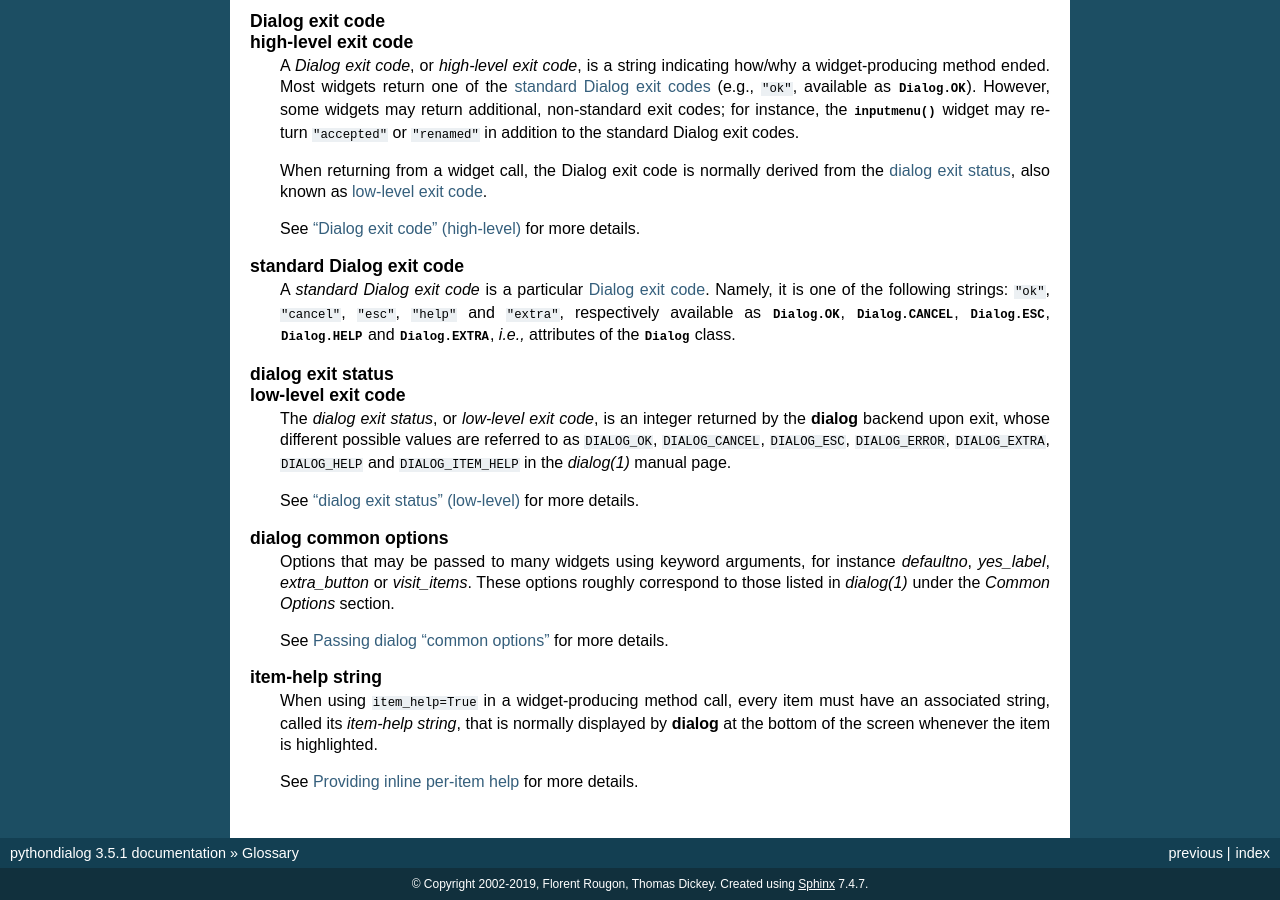
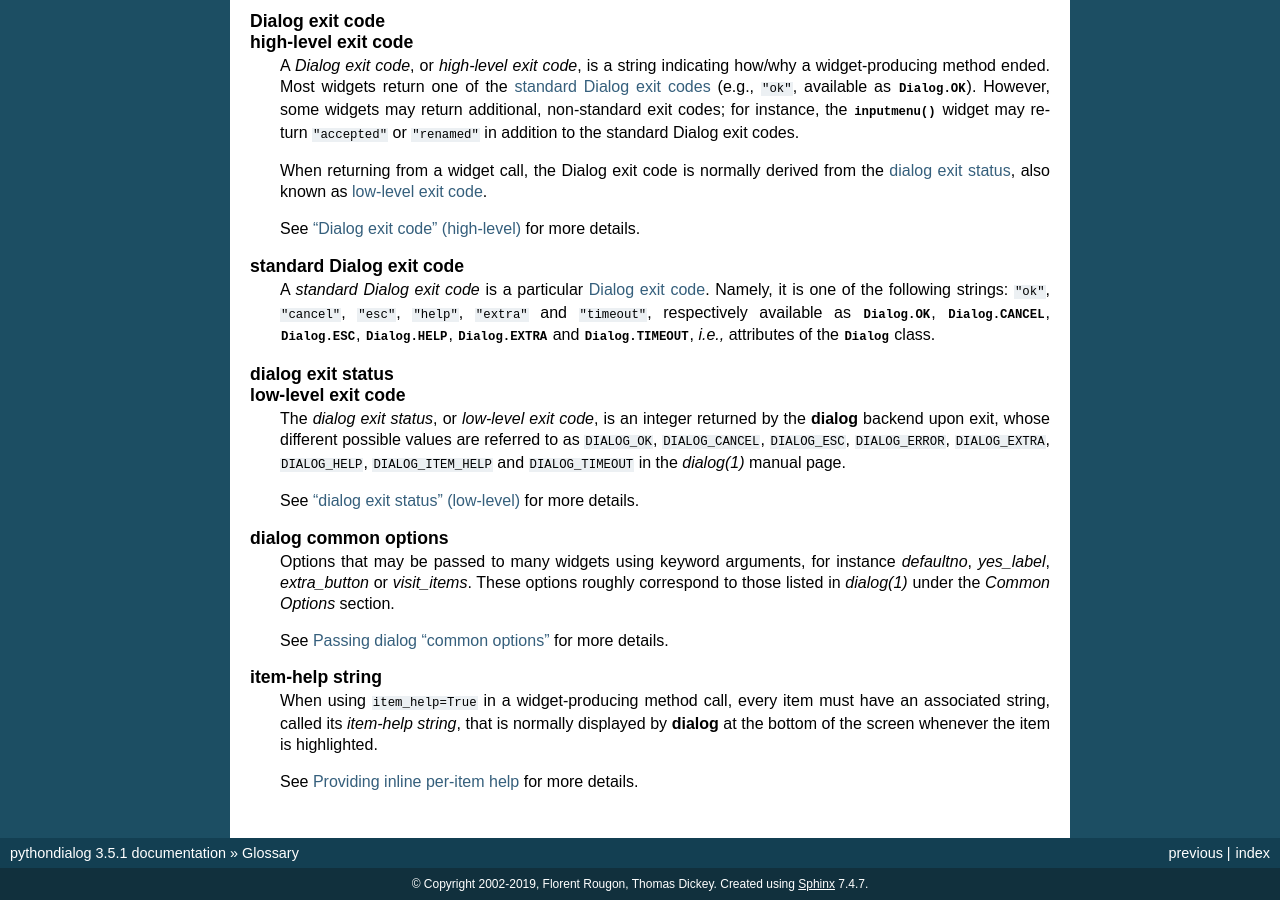
Before and after one commit to frougon/pythondialog, a Sphinx documentation site: the page built from doc/glossary.rst, in a window 1280 px wide and 900 px high, scrolled down 672 px. Built offline with Sphinx 7.4.7, drawn with Linux system fonts in a browser that asks for light colours.

Commit message:
Improve support for the --timeout dialog option
* Set DIALOG_TIMEOUT in the environment when invoking dialog; this
  allows us to distinguish between DIALOG_TIMEOUT and DIALOG_ESC. Add
  the corresponding TIMEOUT attribute to the Dialog class. Thanks to
  Rolf for the report. Closes:
  <https://github.com/frougon/pythondialog/issues/11>.

```diff
--- a/doc/glossary.rst
+++ b/doc/glossary.rst
@@ -70,10 +70,10 @@ Glossary
    standard Dialog exit code
       A :dfn:`standard Dialog exit code` is a particular :term:`Dialog exit
       code`. Namely, it is one of the following strings: ``"ok"``,
-      ``"cancel"``, ``"esc"``, ``"help"`` and ``"extra"``, respectively
-      available as :attr:`Dialog.OK`, :attr:`Dialog.CANCEL`,
-      :attr:`Dialog.ESC`, :attr:`Dialog.HELP` and :attr:`Dialog.EXTRA`,
-      *i.e.,* attributes of the :class:`Dialog` class.
+      ``"cancel"``, ``"esc"``, ``"help"``, ``"extra"`` and ``"timeout"``,
+      respectively available as :attr:`Dialog.OK`, :attr:`Dialog.CANCEL`,
+      :attr:`Dialog.ESC`, :attr:`Dialog.HELP`, :attr:`Dialog.EXTRA` and
+      :attr:`Dialog.TIMEOUT`, *i.e.,* attributes of the :class:`Dialog` class.
 
    dialog exit status
    low-level exit code
@@ -81,8 +81,8 @@ Glossary
       integer returned by the :program:`dialog` backend upon exit, whose
       different possible values are referred to as ``DIALOG_OK``,
       ``DIALOG_CANCEL``, ``DIALOG_ESC``, ``DIALOG_ERROR``, ``DIALOG_EXTRA``,
-      ``DIALOG_HELP`` and ``DIALOG_ITEM_HELP`` in the :manpage:`dialog(1)`
-      manual page.
+      ``DIALOG_HELP``, ``DIALOG_ITEM_HELP`` and ``DIALOG_TIMEOUT`` in the
+      :manpage:`dialog(1)` manual page.
 
       See :ref:`dialog-exit-status` for more details.
 
```
Also changed, not shown: dialog.py (+7 -2 lines), doc/Dialog_class_overview.rst (+11 -9 lines).
